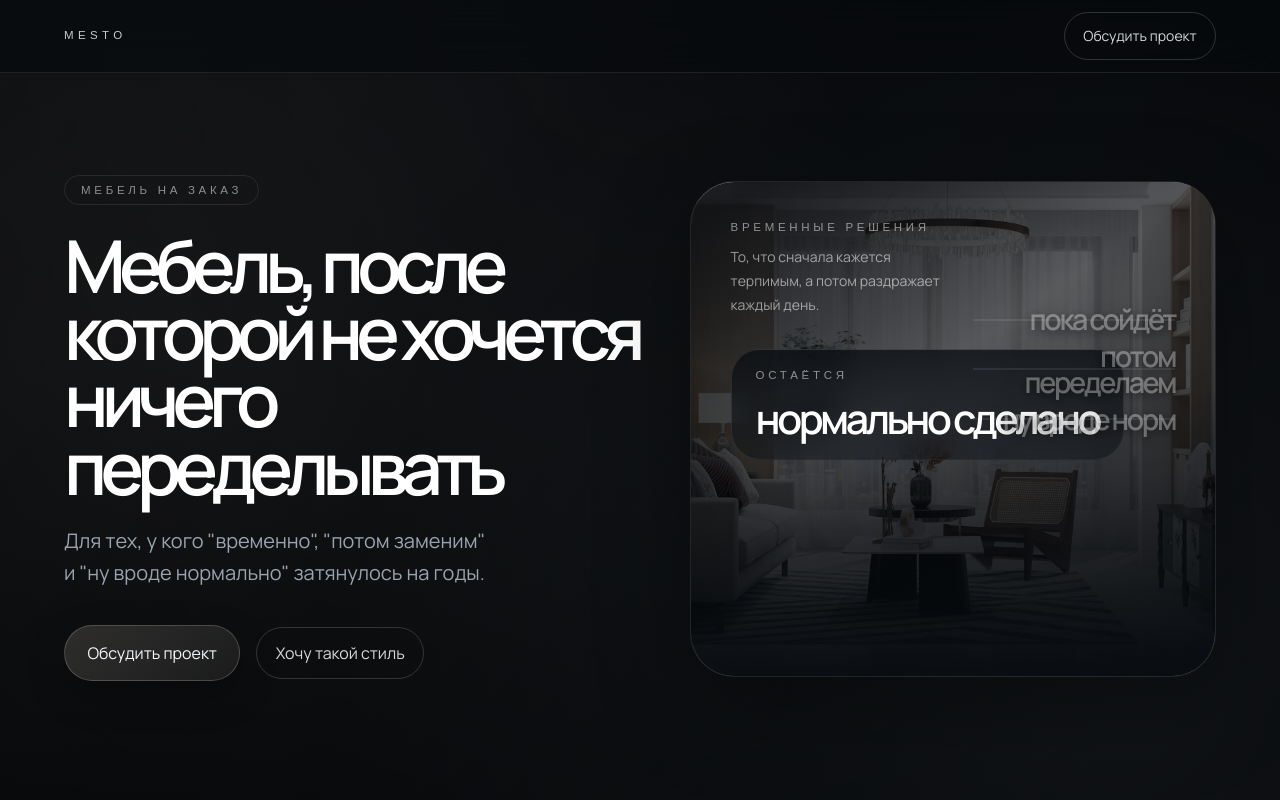
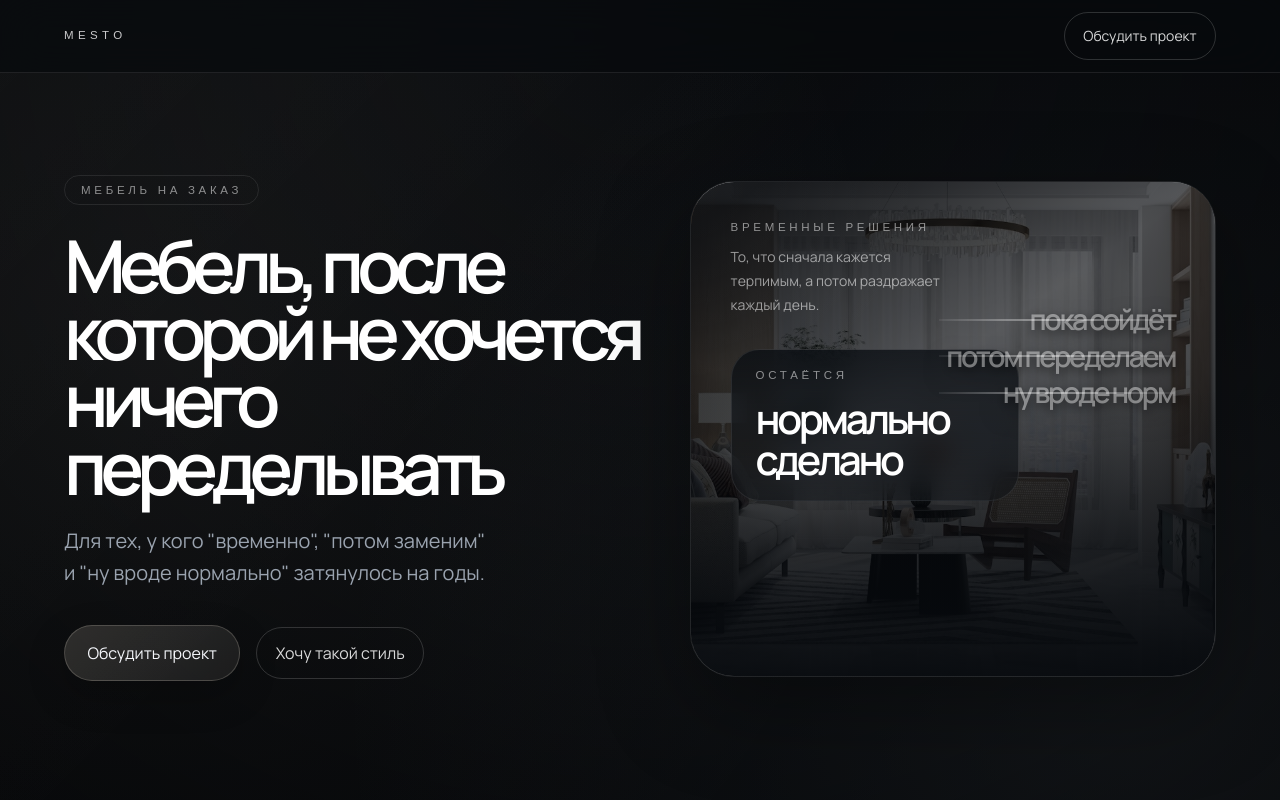
Before and after one commit to sergeykikotqa/criatevmebel, a Next.js app: page / in a window 1280 px wide. Shown: the top 800 px of the page. Built offline with nearby package versions, Linux system fonts and the light colour scheme; a web font is replaced by a local one.

Commit message:
Tune hero overlay gesture and anchor

```diff
--- a/app/page.tsx
+++ b/app/page.tsx
@@ -259,7 +259,7 @@ export default function Home() {
                 </div>
 
                 <div className="flex flex-1 items-end">
-                  <div className="w-fit max-w-[13.5rem] rounded-[1.6rem] border border-[rgba(222,214,199,0.2)] bg-[linear-gradient(180deg,rgba(9,13,18,0.82),rgba(9,13,18,0.52))] px-4 py-4 backdrop-blur-md sm:max-w-[15rem] sm:px-5 lg:max-w-full lg:rounded-[1.8rem] lg:border-white/14 lg:bg-[linear-gradient(180deg,rgba(10,14,19,0.78),rgba(10,14,19,0.44))] lg:px-6 lg:py-5">
+                  <div className="w-fit max-w-[13.5rem] rounded-[1.6rem] border border-[rgba(222,214,199,0.2)] bg-[linear-gradient(180deg,rgba(9,13,18,0.82),rgba(9,13,18,0.52))] px-4 py-4 backdrop-blur-md sm:max-w-[15rem] sm:px-5 hero:w-full hero:max-w-[18rem] lg:rounded-[1.8rem] lg:border-white/14 lg:bg-[linear-gradient(180deg,rgba(10,14,19,0.78),rgba(10,14,19,0.44))] lg:px-6 lg:py-5">
                     <p className="kicker text-[var(--color-accent)]">Остаётся</p>
                     <p className="mt-3 text-[clamp(1.8rem,8vw,2.7rem)] font-semibold leading-[0.92] tracking-[-0.085em] text-white sm:mt-4 lg:text-[clamp(2rem,3.2vw,3.7rem)] lg:leading-none">
                       {hero.finalPhrase}
--- a/components/hero-overlay.tsx
+++ b/components/hero-overlay.tsx
@@ -90,21 +90,21 @@ function AnimatedHeroOverlay({
       data-hero-overlay
       className="pointer-events-none absolute inset-x-0 top-0 z-20 hidden hero:flex"
     >
-      <div className="ml-auto w-full max-w-[18.75rem] px-4 pt-[7.25rem] lg:px-10 lg:pt-[7.8rem]">
+      <div className="ml-auto w-full max-w-[21rem] px-4 pt-[7.25rem] lg:px-10 lg:pt-[7.8rem]">
         <div className="grid gap-2.5 text-right">
           {phrases.map((phrase, index) => {
             const isProcessed = index < currentIndex;
             const isCurrent = index === currentIndex && currentIndex < phrases.length;
             const isCrossing = isCurrent && phase === "crossing";
             const toneClass = isProcessed
-              ? "text-white/34"
+              ? "text-white/42"
               : isCurrent
                 ? "text-white/84"
-                : "text-white/62";
+                : "text-white/60";
             const strikeClass = isProcessed
-              ? "scale-x-100 opacity-34"
+              ? "scale-x-100 opacity-44"
               : isCrossing
-                ? "scale-x-100 opacity-82"
+                ? "scale-x-100 opacity-88"
                 : "scale-x-0 opacity-0";
 
             return (
@@ -117,7 +117,7 @@ function AnimatedHeroOverlay({
                 <span
                   aria-hidden="true"
                   style={transitionStyle}
-                  className={`absolute left-[8%] right-0 top-1/2 h-px -translate-y-1/2 bg-white/46 transition-[opacity,transform] duration-[420ms] [transition-timing-function:cubic-bezier(0.22,1,0.36,1)] ${strikeClass} origin-right`}
+                  className={`absolute left-[8%] right-0 top-1/2 h-[2px] -translate-y-1/2 bg-[linear-gradient(90deg,rgba(255,255,255,0.14)_0%,rgba(255,255,255,0.66)_26%,rgba(255,255,255,0.92)_50%,rgba(255,255,255,0.66)_74%,rgba(255,255,255,0.14)_100%)] transition-[opacity,transform] duration-[420ms] [transition-timing-function:cubic-bezier(0.22,1,0.36,1)] ${strikeClass} origin-right`}
                 />
               </div>
             );
```
